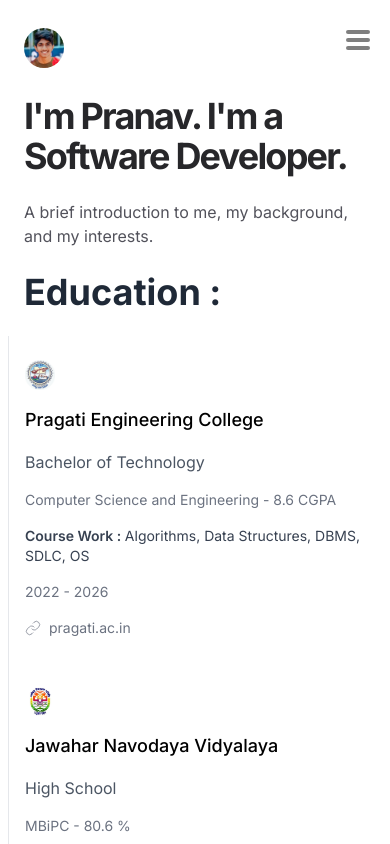
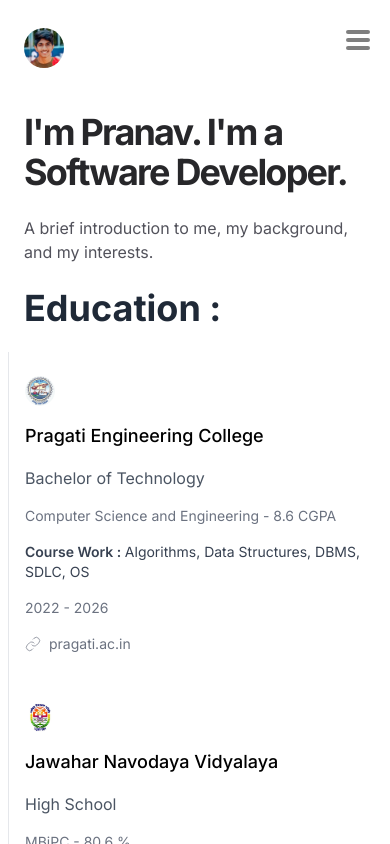
Before and after one commit to pranavchaitu/portfolio, a Next.js app: page /about in a window 390 px wide. Shown: the top 844 px of the page. Built offline with nearby package versions, Linux system fonts and the light colour scheme.

Commit message:
added margin mods

```diff
--- a/app/about/page.tsx
+++ b/app/about/page.tsx
@@ -48,7 +48,7 @@ function StudyData({ img,name,degree,course,marks,courseWork,years,link } : {
                 alt={'icon'}
                 width={30}
                 height={30}
-                className=""
+                className="rounded-full"
             />
             <div className="text-lg font-medium">
                 {name}
--- a/components/Container.tsx
+++ b/components/Container.tsx
@@ -32,7 +32,7 @@ export default function Container({ children } : {
 }) {
     const segment = useSelectedLayoutSegments()
     const currentMetaData = meta[segment[0]] || { title : "",description : "" }
-    return <div className="mt-10 sm:mt-20">
+    return <div className="mt-14 sm:mt-20">
         {segment.length == 1 && (
             <div className="mx-6 flex justify-center mb-6">
                 <div className="w-screen max-w-screen-md lg:max-w-screen-lg">
```
